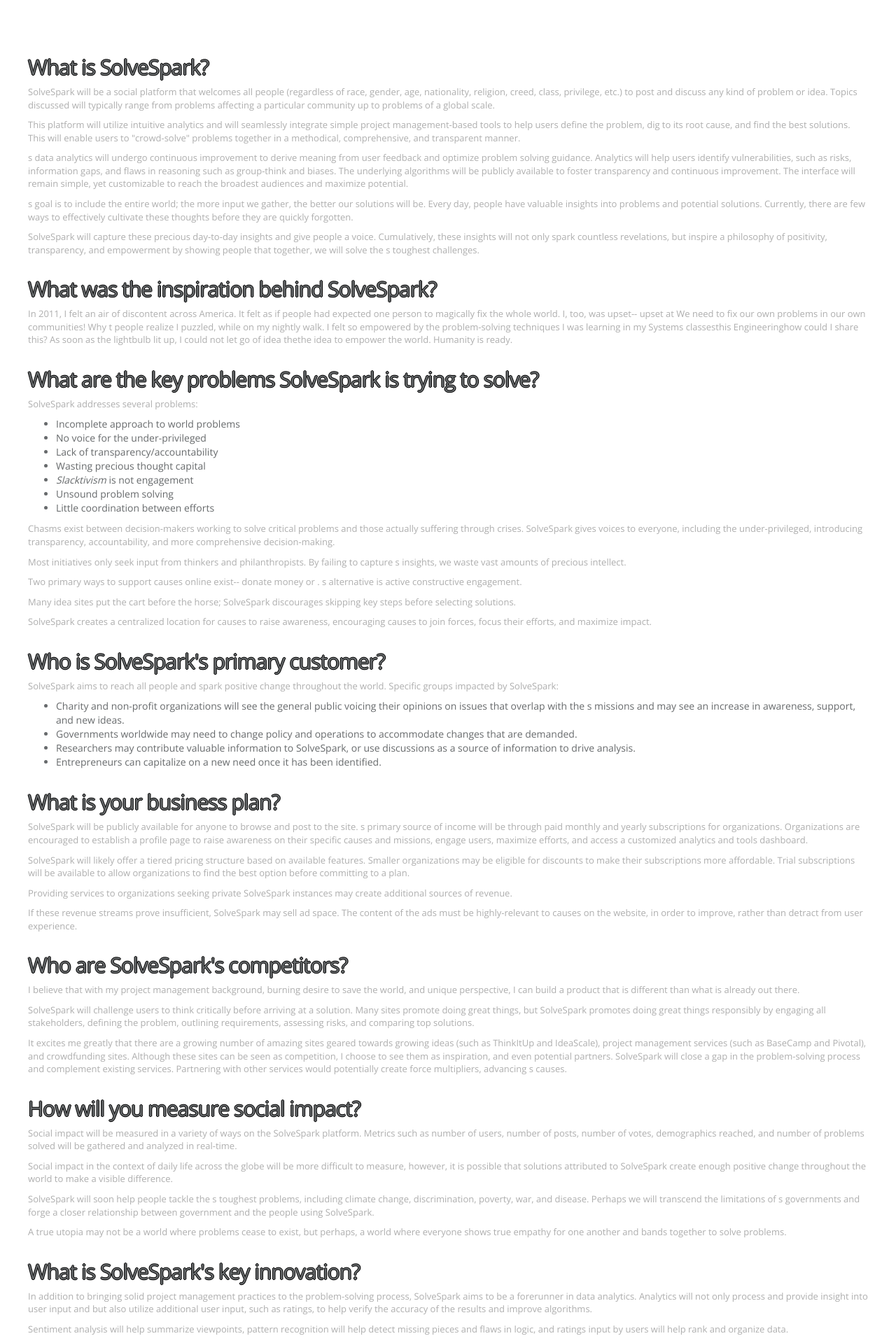
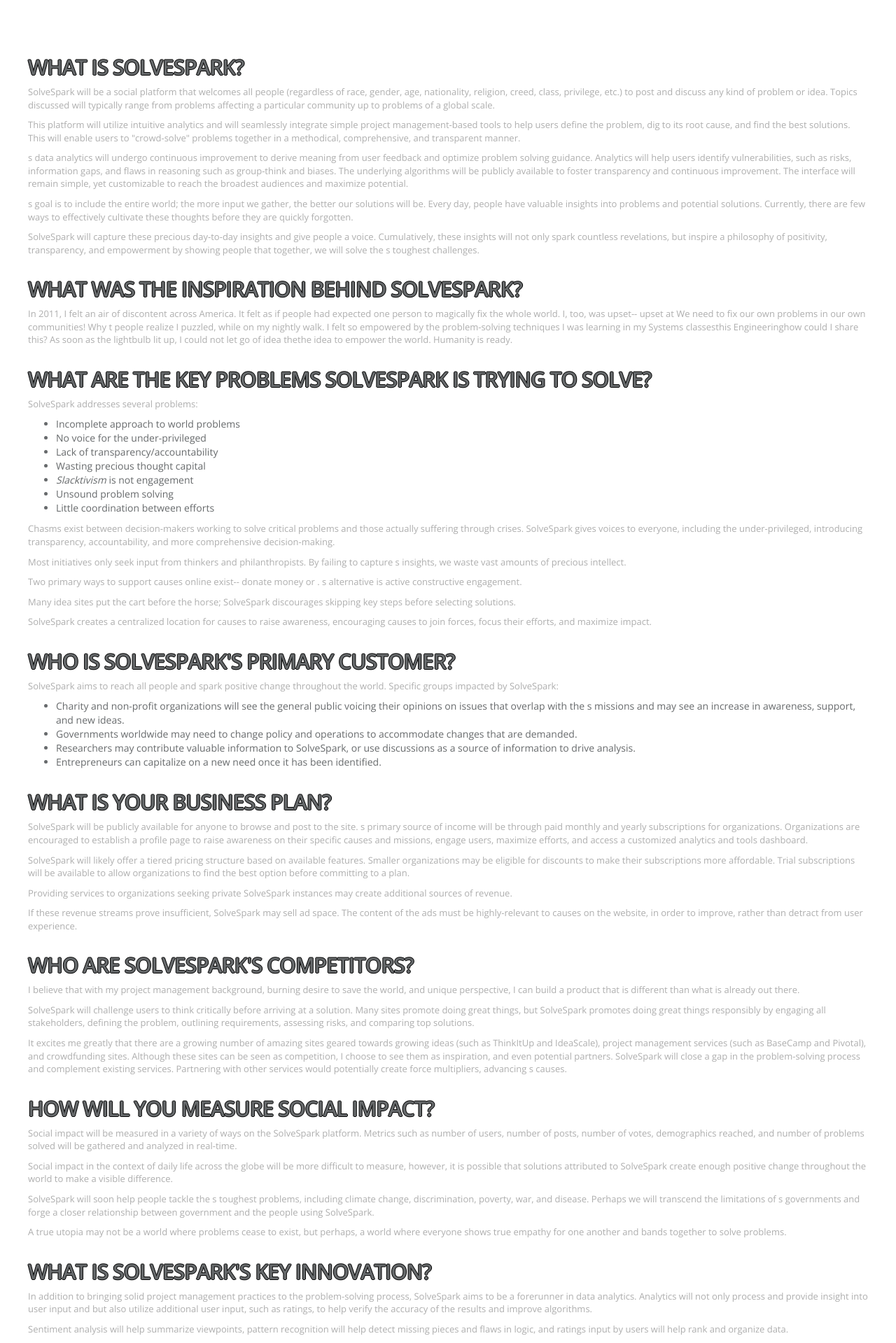
Before and after one commit to bbtown/solvespark, a PHP site: page / in a window 1280 px wide. Shown: the part 471-2390 px from the top of the page at 70% size. Run offline with PHP 8.4, Linux system fonts and the light colour scheme.

Commit message:
minor change

```diff
--- a/css/style.css
+++ b/css/style.css
@@ -36,6 +36,7 @@
   font-size: 30px;
   font-weight: 200;
 }
+/*
 h2 {
 
 font-size: 30px;
@@ -43,6 +44,7 @@
 text-shadow: -1px 0 black, 0 1px black, 1px 0 black, 0 -1px black;
 
 }
+*/
 .navy-line {
   width: 60px;
   height: 1px;
@@ -273,14 +275,14 @@
   padding-top: 60px;
 }
 .services h2 {
-  /font-size: 20px;
+  font-size: 30px;
   letter-spacing: -1px;
 
 text-shadow: -1px 0 black, 0 1px black, 1px 0 black, 0 -1px black;
 
 
-  //font-weight: 600;
- // text-transform: uppercase;
+  font-weight: 600;
+  text-transform: uppercase;
 }
 .features-block {
   margin-top: 40px;
```
